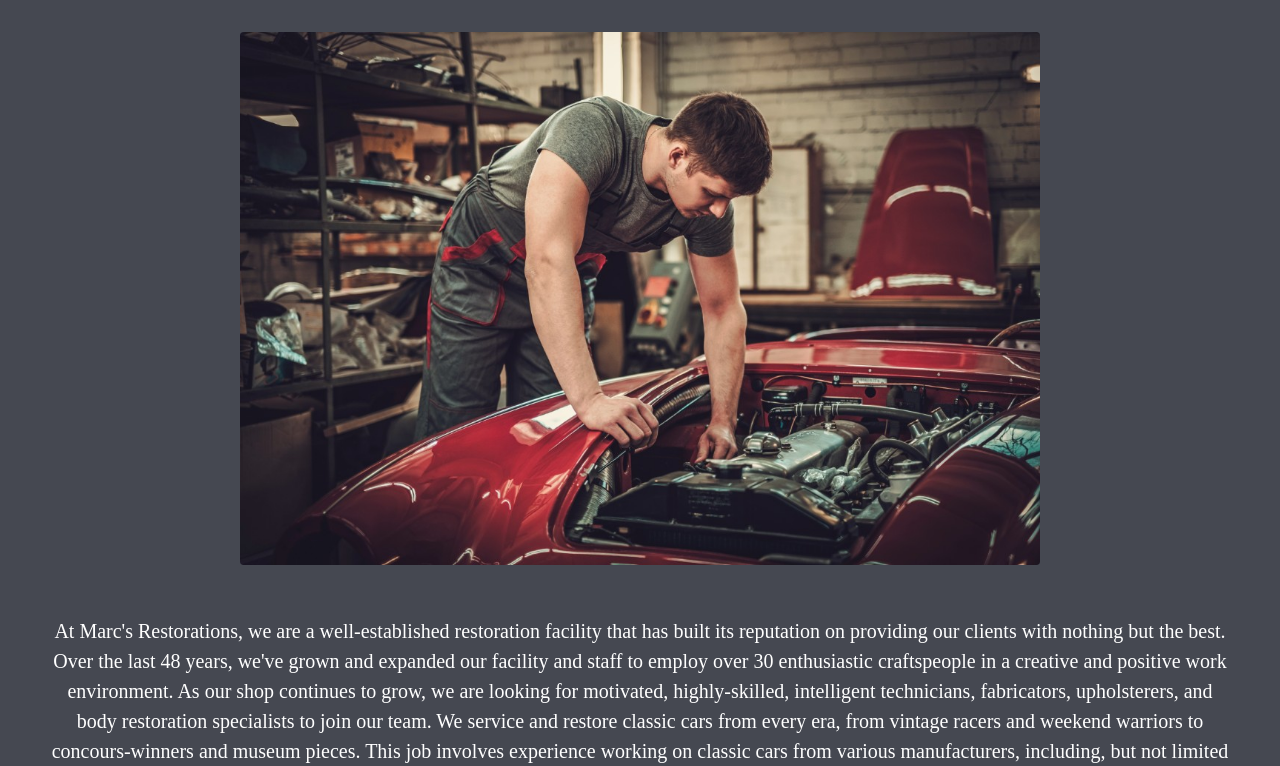
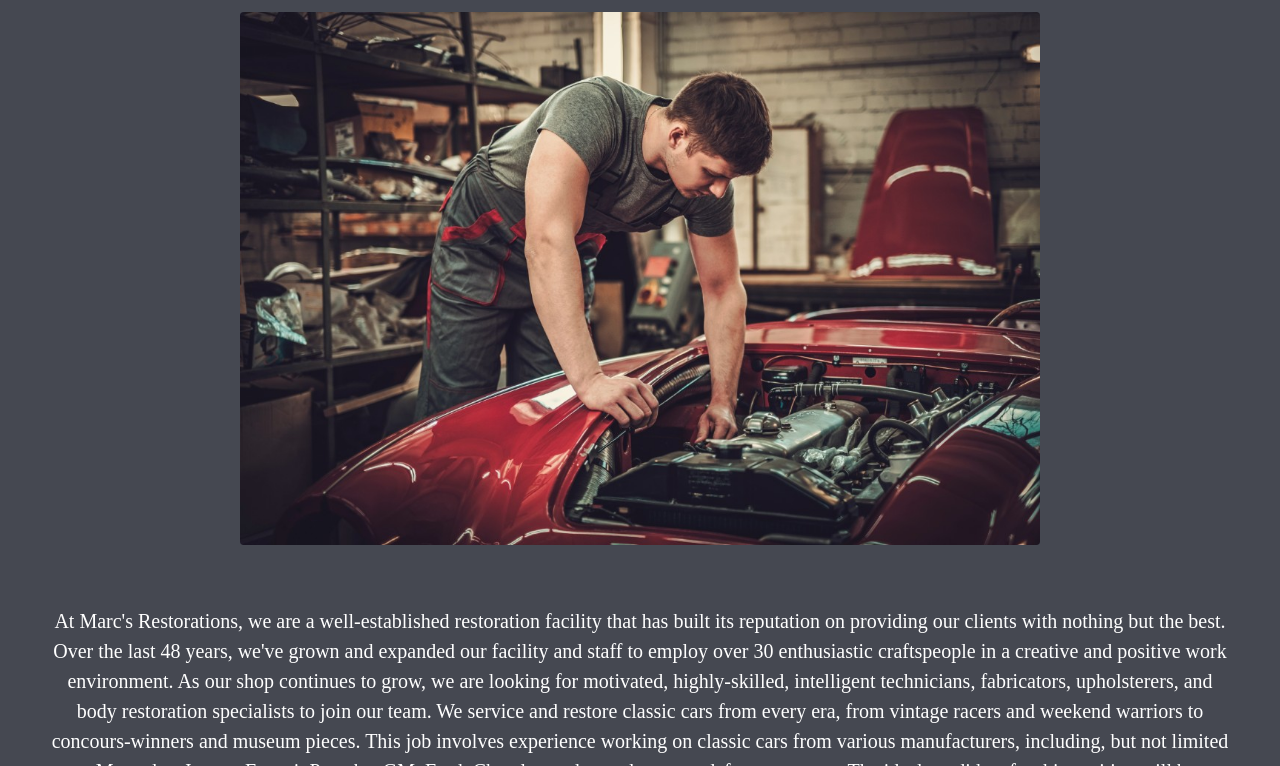
Before and after one commit to Marc4623/PF-Acosta, a plain HTML site: page pages/careers.html in a window 1280 px wide. Shown: the part 466-1232 px from the top of the page. Drawn offline with nearby package versions, Linux system fonts and the light colour scheme.

Commit message:
minor change to an image

```diff
--- a/css/styles.css
+++ b/css/styles.css
@@ -50,7 +50,8 @@ img {
     margin: 1rem;
 }
 .content__mechanic {
-    margin-top: 3rem;
+    margin-top: 1rem;
+    margin-bottom: 1rem;
 }
 .content__text {
     padding: 5rem;
```
